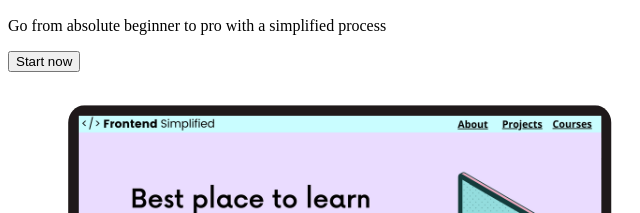
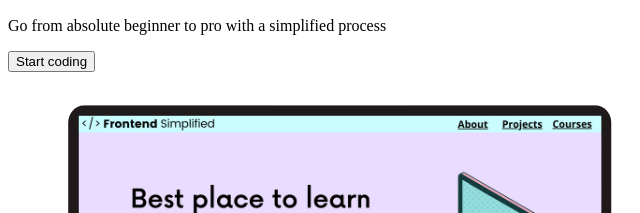
Before and after one commit to KarlErikToom/FES-first-project, a plain HTML site: page index.html in a window 1280 px wide. Shown: the part 210-423 px from the top of the page, 0-640 px from the left. Drawn offline with Linux system fonts and the light colour scheme.

Commit message:
changed start now button to start coding

```diff
--- a/index.html
+++ b/index.html
@@ -21,7 +21,7 @@
         <div>
           <h1>Best place to learn Frontend</h1>
           <p>Go from absolute beginner to pro with a simplified process</p>
-          <button>Start now</button>
+          <button>Start coding</button>
         </div>
         <figure><img src="./HTML Practise Assets/laptop.png" alt="" /></figure>
       </header>
```
